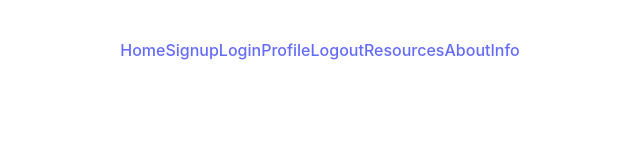
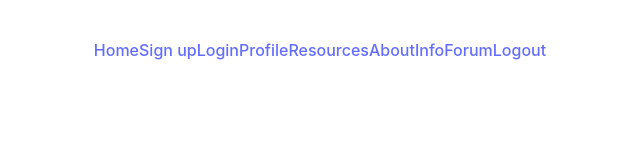
Before and after one commit to jaya-anna/empowered-front, a React (Vite) app: page / in a window 1280 px wide. Shown: the top 160 px of the page, without its empty margins (320-960 px from the left). Built offline with nearby package versions, Linux system fonts and the light colour scheme; no server answers.

Commit message:
navbar created

```diff
--- a/src/App.jsx
+++ b/src/App.jsx
@@ -10,52 +10,14 @@ import ForumPage from "./pages/ForumPage";
 import InfoPage from "./pages/InfoPage";
 import ResourcePage from "./pages/ResourcePage";
 import AboutPage from "./pages/AboutPage";
+import NavBar from "./components/Navbar";
 
 function App() {
-  const [isLoggedin, setIsLoggedin] = useState(false);
-
-  const navigate = useNavigate();
-
-  const handleLogout = () => {
-    localStorage.removeItem("holder");
-    setIsLoggedin(false);
-    navigate("/login");
-  };
 
   return (
     <div className="app">
-      <Link component={Link} to="/" variant="subtle" color="cyan">
-        Home
-      </Link>
 
-      <Link component={Link} to="/signup" variant="subtle" color="cyan">
-        Signup
-      </Link>
-      <Link component={Link} to="/login" variant="subtle" color="cyan">
-        Login
-      </Link>
-      <Link component={Link} to="/profile" variant="subtle" color="cyan">
-        Profile
-      </Link>
-      <Link
-        type="button"
-        component={Link}
-        to="/"
-        variant="subtle"
-        color="cyan"
-        onClick={handleLogout}
-      >
-        Logout
-      </Link>
-      <Link component={Link} to="/resources" variant="subtle" color="cyan">
-        Resources
-      </Link>
-      <Link component={Link} to="/about" variant="subtle" color="cyan">
-        About
-      </Link>
-      <Link component={Link} to="/info" variant="subtle" color="cyan">
-        Info
-      </Link>
+        <NavBar />
 
       <Routes>
         <Route path="/" element={<HomePage />} />
@@ -64,6 +26,7 @@ function App() {
         <Route path="/about" element={<AboutPage />} />
         <Route path="/resources" element={<ResourcePage />} />
         <Route path="/info" element={<InfoPage />} />
+        <Route path="/forum" element={<ForumPage />} />
 
         <Route
           path="/profile"
--- /dev/null
+++ b/src/components/Navbar.jsx
@@ -0,0 +1,41 @@
+import React from 'react'
+import { NavLink , useNavigate , Link } from 'react-router-dom'
+import { useState } from "react";
+
+function NavBar() {
+
+    const navigate = useNavigate();
+    const [isLoggedin, setIsLoggedin] = useState(false);
+
+  const handleLogout = () => {
+    localStorage.removeItem("holder");
+    setIsLoggedin(false);
+    navigate("/login");
+  };
+
+  return (
+    <div>
+        <NavLink to="/">Home</NavLink>
+        <NavLink to="/signup">Sign up</NavLink>
+        <NavLink to="/login">Login</NavLink>
+        <NavLink to="/profile">Profile</NavLink>
+        <NavLink to="/resources">Resources</NavLink>
+        <NavLink to="/about">About</NavLink>
+        <NavLink to="/info">Info</NavLink>
+        <NavLink to="/forum">Forum</NavLink>
+
+        <Link
+        type="button"
+        component={Link}
+        to="/"
+        variant="subtle"
+        color="cyan"
+        onClick={handleLogout}
+      >
+        Logout
+      </Link>
+    </div>
+  )
+}
+
+export default NavBar
```
